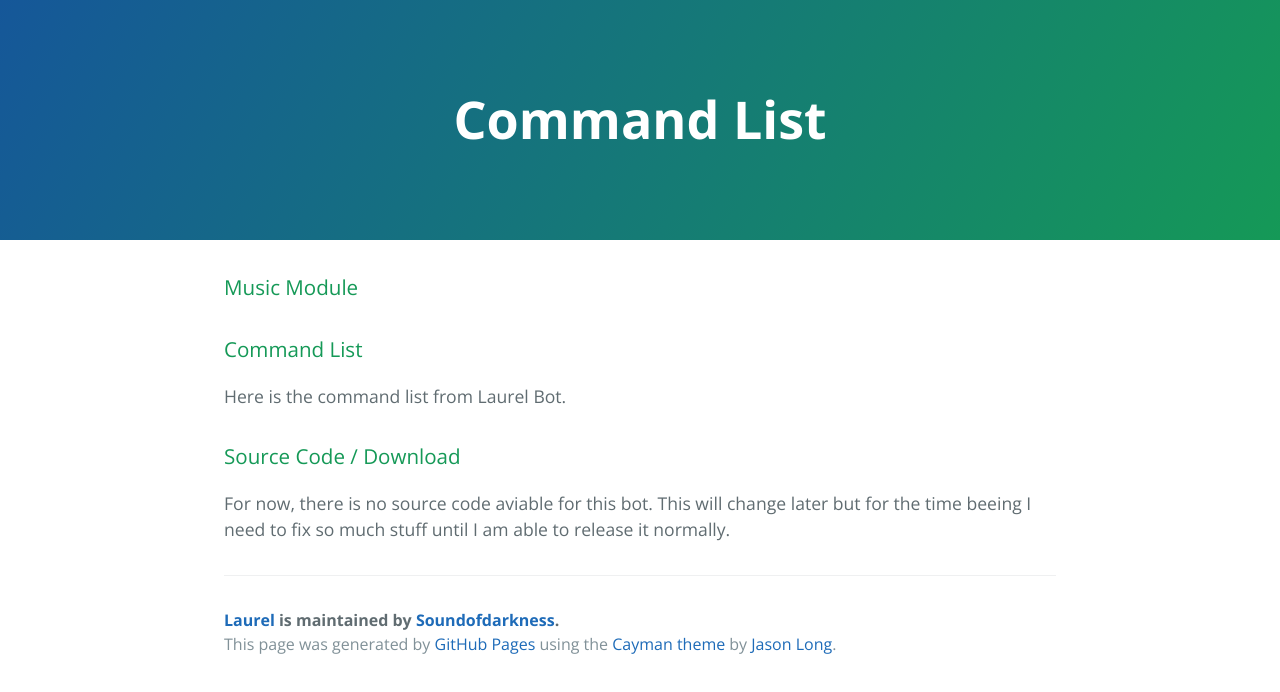
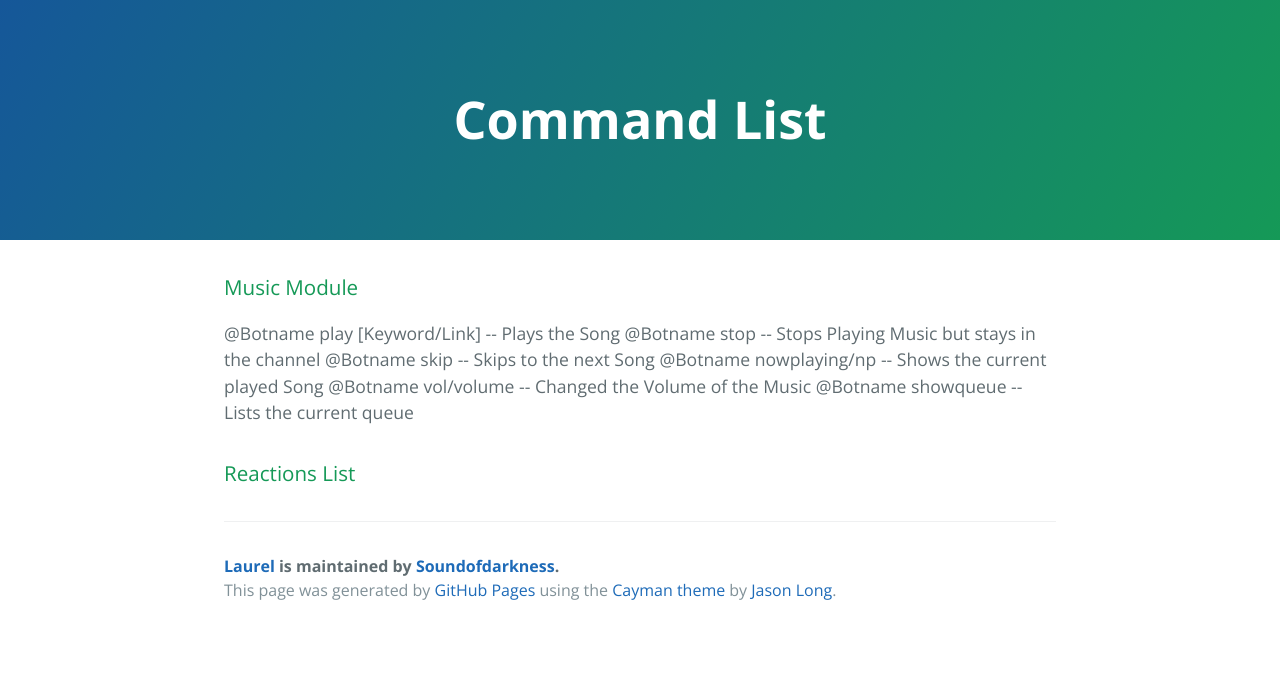
Before and after one commit to Soundofdarkness/Laurel, a plain HTML site: page commands.html in a window 1280 px wide. Drawn offline with nearby package versions, Linux system fonts and the light colour scheme.

Commit message:
added new Commands

```diff
--- a/commands.html
+++ b/commands.html
@@ -18,18 +18,18 @@
       <h3>
 <a id="laurel" class="anchor" href="#laurel" aria-hidden="true"><span aria-hidden="true" class="octicon octicon-link"></span></a>Music Module</h3>
 
-<p></p>
+<p>@Botname play [Keyword/Link] -- Plays the Song
+@Botname stop -- Stops Playing Music but stays in the channel
+@Botname skip -- Skips to the next Song
+@Botname nowplaying/np -- Shows the current played Song
+@Botname vol/volume -- Changed the Volume of the Music
+@Botname showqueue -- Lists the current queue
+</p>
 
 <h3>
-<a id="command-list" class="anchor" href="#command-list" aria-hidden="true"><span aria-hidden="true" class="octicon octicon-link"></span></a>Command List</h3>
+<a id="command-list" class="anchor" href="#command-list" aria-hidden="true"><span aria-hidden="true" class="octicon octicon-link"></span></a>Reactions List</h3>
 
-<p>Here is the command list from Laurel Bot.</p>
-
-<h3>
-<a id="source-code--download" class="anchor" href="#source-code--download" aria-hidden="true"><span aria-hidden="true" class="octicon octicon-link"></span></a>Source Code / Download</h3>
-
-<p>For now, there is no source code aviable for this bot.
-This will change later but for the time beeing I need to fix so much stuff until I am able to release it normally.</p>
+<p></p>
 
       <footer class="site-footer">
         <span class="site-footer-owner"><a href="https://github.com/Soundofdarkness/Laurel">Laurel</a> is maintained by <a href="https://github.com/Soundofdarkness">Soundofdarkness</a>.</span>
```
